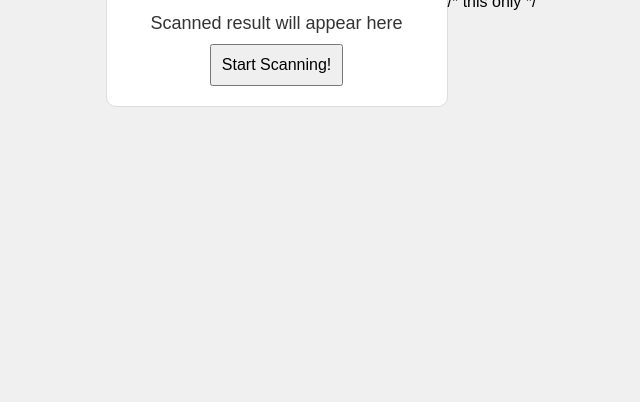
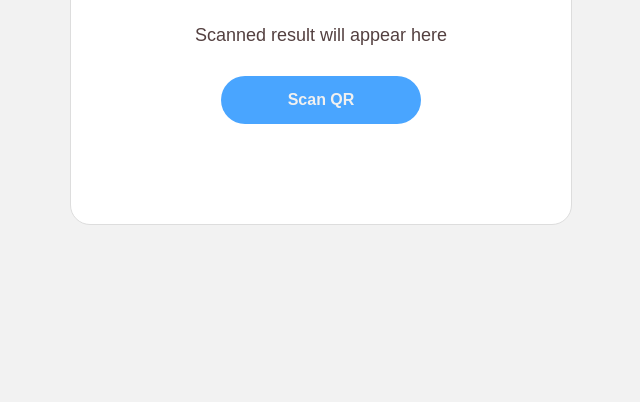
Before and after one commit to edco-dev/Intellipark-Scanner, a website built with Parcel: page src/index.html in a window 1280 px wide. Shown: the part 398-800 px from the top of the page, without its empty margins (319-959 px from the left). Built offline with nearby package versions, Linux system fonts and the light colour scheme; what html5-qrcode would draw is missing.

Commit message:
scanner design

```diff
--- a/src/index.html
+++ b/src/index.html
@@ -9,14 +9,14 @@
 <body>
   <div class="container">
     <div class="scanner-container">
-      <h2>Scan Your QR Code to Enter the Parking Lot</h2>
+      <h1>INTELLIPARK SCANNER</h1>
       <div id="reader"></div> <!-- QR code scanner element -->
 
-      <div id="qr-result">Scanned result will appear here</div> <!-- Scanned result display -->
+      <div id="qr-result">Scanned result will appear here</div><!-- Scanned result display -->
       <div id="loader" class="loader" style="display: none;"></div> <!-- Loader for API processes -->
 
       <button id="confirm-btn" style="display: none;">Confirm</button> <!-- Confirmation button -->
-      <button id="start-scanning">Start Scanning!</button> <!-- Button to start scanning -->
+      <button id="start-scanning">Scan QR</button> <!-- Button to start scanning -->
     </div>
   </div>
 
@@ -24,5 +24,3 @@
   <script type="module" src="index.js"></script>
 </body>
 </html>
-
-/* this only */
--- a/src/style.css
+++ b/src/style.css
@@ -7,7 +7,7 @@ body {
     align-items: center;
     height: 100vh;
     margin: 0;
-    background-color: #f0f0f0;
+    background-color: #f0f0f0da;
   }
 
   .container {
@@ -15,24 +15,33 @@ body {
   }
 
   .scanner-container {
-    padding: 20px;
+    padding: 100px;
     border: 1px solid #ddd;
-    border-radius: 10px;
+    border-radius: 20px;
     background-color: #ffffff;
     width: 300px;
+    color: #1a0101c0;
   }
 
+
   #qr-result {
-    margin-top: 20px;
+    margin-top: 50px;
     font-size: 18px;
-    color: #333;
+    color: #1a0101c0;
   }
 
   button {
-    margin-top: 10px;
-    padding: 10px;
+    padding: 15px;
     font-size: 16px;
     cursor: pointer;
+    border: none;
+    border-radius: 50px;
+    background-color: #49a5ff;
+    box-shadow: inset;
+    font-weight: bold;
+    color: #f0f0f0;
+    width: 200px;
+    margin-top: 30px;
   }
 
   /* Loader style */
```
